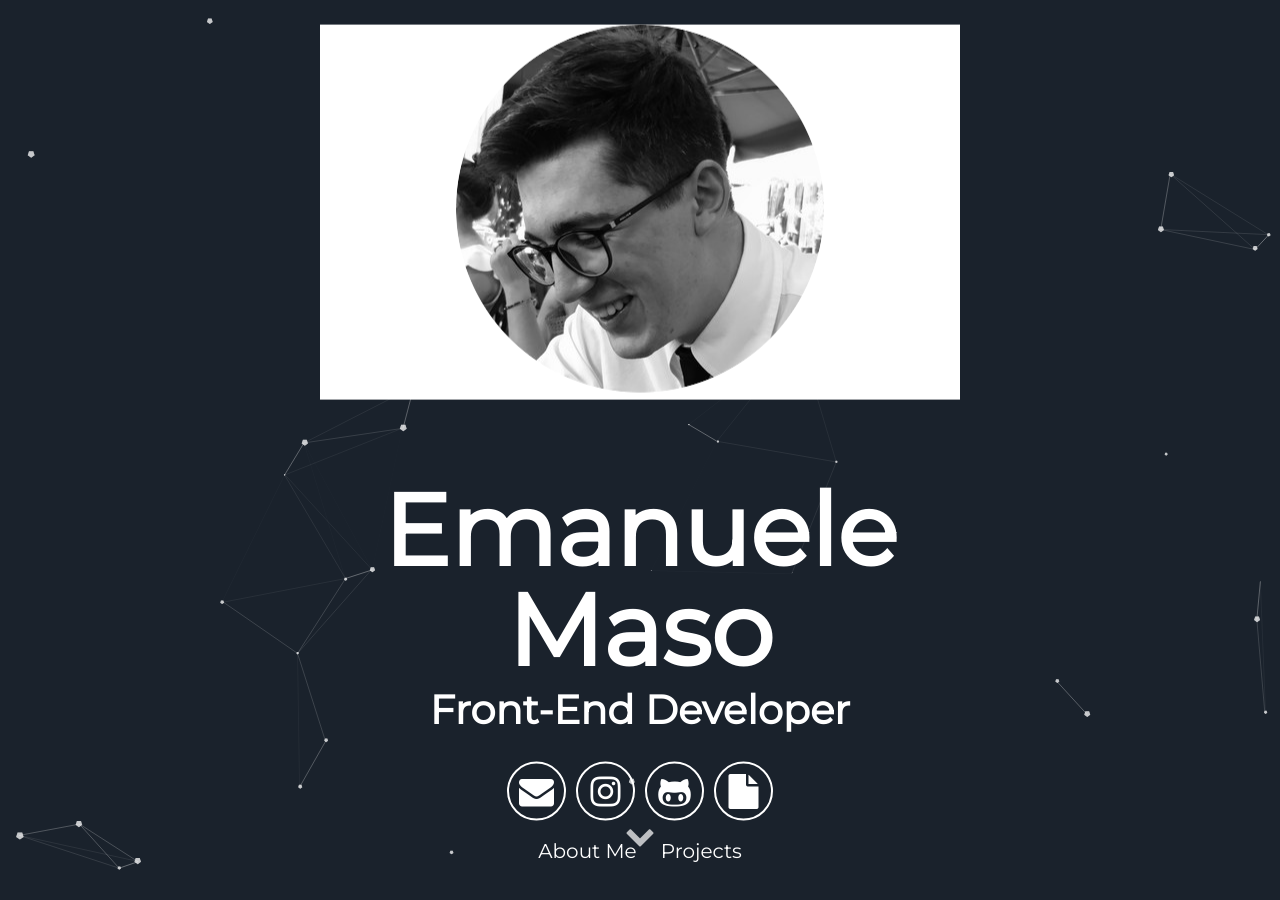
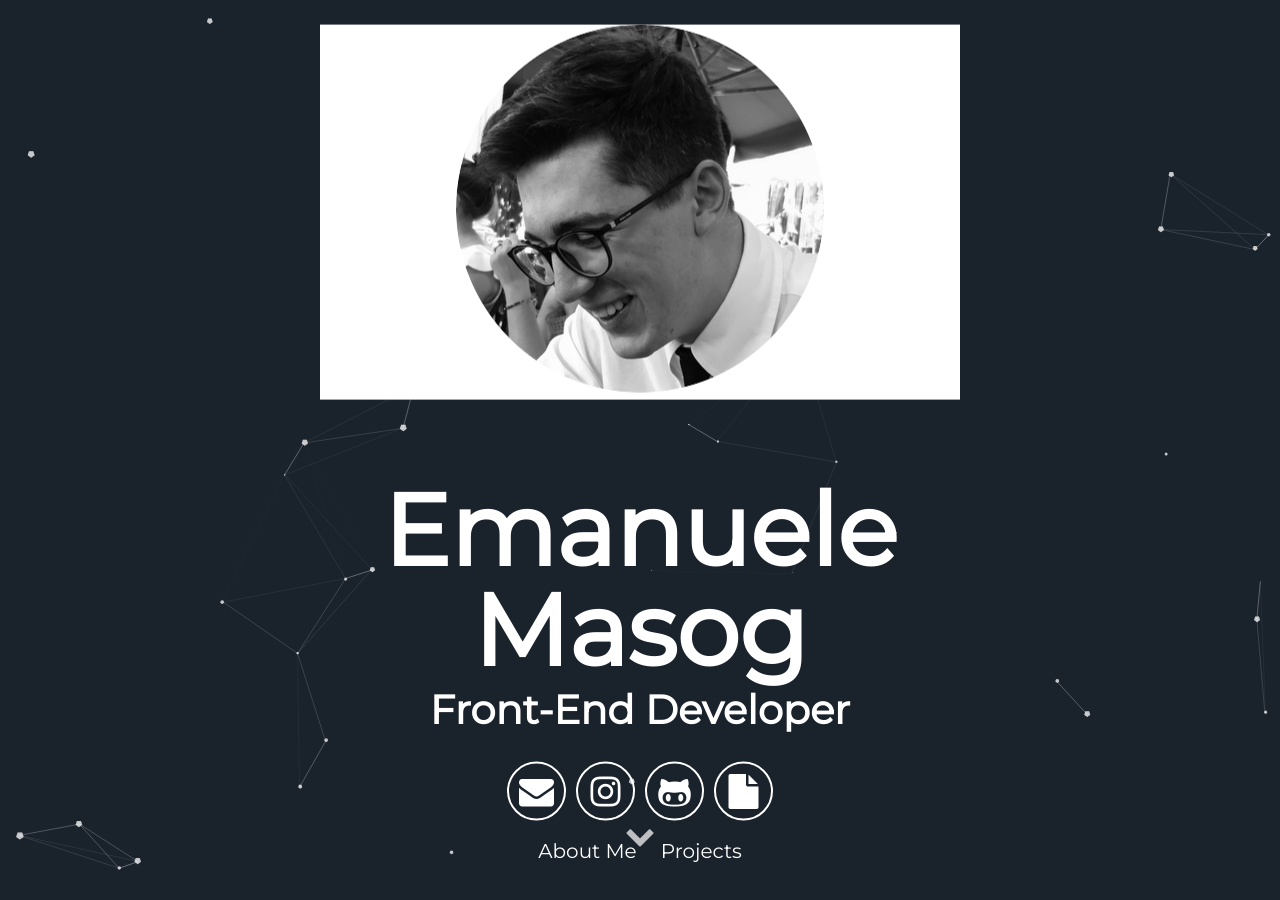
Before and after one commit to ClarkStoro/clarkstoro.github.io, a Jekyll site: the page built from index.html, in a window 1280 px wide and 900 px high. Built offline with Jekyll 4.4.1, drawn with Linux system fonts in a browser that asks for light colours.

Commit message:
Update header.html

```diff
--- a/_includes/header.html
+++ b/_includes/header.html
@@ -6,7 +6,7 @@
     </div>
 
       <h1>
-        <span class="site-title">{{site.username}}</span>
+        <span class="site-title">{{site.username}}g</span>
         <span class="site-description">{{site.user_title}}</span>
       </h1>
       <div class="header-icons">
```
